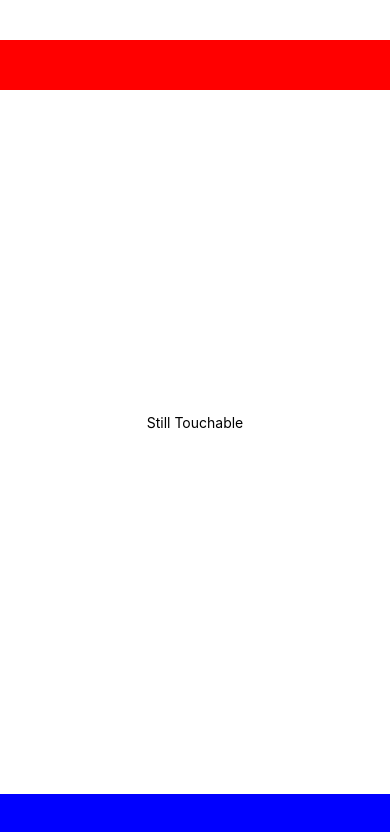
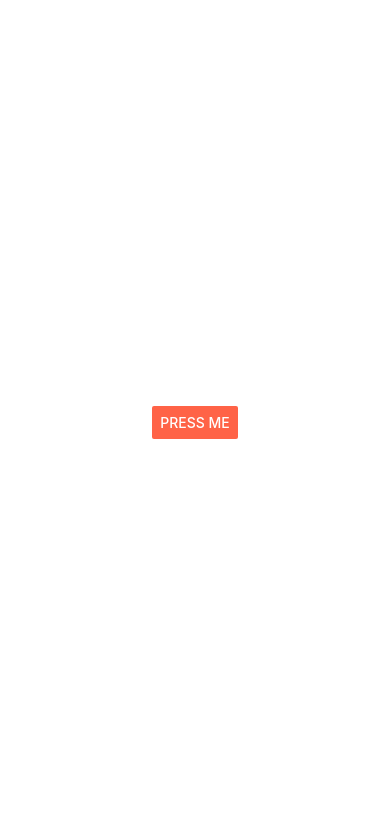
Before and after one commit to rendystdy/AnimationRN, a React Native app: screen / in a window 390 px wide. Shown: the top 832 px of the page. Built offline with nearby package versions, Linux system fonts and the light colour scheme.

Commit message:
Feat: add example createAnimatedComponent

```diff
--- a/App.js
+++ b/App.js
@@ -1,98 +1,40 @@
 import React, {Component} from 'react';
-import {
-  Text,
-  View,
-  StyleSheet,
-  PanResponder,
-  StatusBar,
-  TouchableOpacity,
-  Dimensions,
-} from 'react-native';
+import {Text, View, StyleSheet, Animated, Button} from 'react-native';
 
-const {width, height} = Dimensions.get('window');
-
-// PanResponder
-
-// One of the issues I've noticed with PanResponder is that people assume it is an all or nothing. By that I mean adding a PanResponder in a parent view means it will steal all of your touches and Touchable items won't be touchable any longer.
-
-// You may be running into this because you copy and pasted it from here the documentation here https://facebook.github.io/react-native/docs/panresponder.html and it includes a capture phase returning true. (I copy and paste this all the time). We'll talk about the capture phase next.
-
-// This is far from the case. As always, React Native internal code is all built on the same components you are using so be sure and always read that code. Navigation is one example that uses a top level PanResponder and only deals with touches on the outer edge of the screen.
-
-// General PanResponder
-
-// The React Native folk built the gesture responding system very similar to the web. The gesture system has a capture phase, just like the web. If you didn't know about the capture system on the web, there is one. The events go from a capture phase and back up through the bubble phase. You may have heard of "event bubbling" where the event starts at the inner most child then moves up each element. However before that the capture phase triggered and traversed from the top down to the element you clicked.
-
-// The capture phase in React Native has two phases per PanResponder. It has onStartShouldSetResponderCapture and onMoveShouldSetResponderCapture. The onStartShouldSetResponderCapture is called on the beginning touch, and onMoveShouldSetResponderCapture is called on every time you move your finger.
-
-// After the capture phase the bottom level touched view will then move back up the chain. The onStartShouldSetResponder function will be called on initial press, then onMoveShouldSetResponder will be called each movement of the finger.
-
-// At any point that a capture phase, or non capture phase returns true that PanResponder will receive the gesture. In that case onResponderGrant will be called, then onResponderMove, then eventually when the user removes their finger onResponderRelease.
-
-// Now do remember the capture and bubble phase are happening on EACH finger movement. So that means if a parent view returns true in onMoveShouldSetResponderCapture phase then the touch will be taken away from the other active PanResponder
-
-// When that happens onResponderTerminationRequest is called on the active PanResponder if it returns true then onResponderTerminate is called. Basically you said "Sure whatever else wants the gesture they can have it".
-
-const getDirectionAndColor = ({moveX, moveY, dx, dy}) => {
-  const draggedDown = dy > 30;
-  const draggedUp = dy < -30;
-  const draggedLeft = dx < -30;
-  const draggedRight = dx > 30;
-  const isRed = moveY < 90 && moveY > 40 && moveX > 0 && moveX < width;
-  const isBlue = moveY > height - 50 && moveX > 0 && moveX < width;
-  let dragDirection = '';
-
-  if (draggedDown || draggedUp) {
-    if (draggedDown) dragDirection += 'dragged down ';
-    if (draggedUp) dragDirection += 'dragged up ';
-  }
-
-  if (draggedLeft || draggedRight) {
-    if (draggedLeft) dragDirection += 'dragged left ';
-    if (draggedRight) dragDirection += 'dragged right ';
-  }
-
-  if (isRed) return `red ${dragDirection}`;
-  if (isBlue) return `blue ${dragDirection}`;
-  if (dragDirection) return dragDirection;
-};
-
+const AnimatedButton = Animated.createAnimatedComponent(Button);
 class App extends Component {
   constructor(props) {
     super(props);
     this.state = {
-      zone: 'Still Touchable',
+      animation: new Animated.Value(0),
     };
-    this._panResponder = PanResponder.create({
-      onMoveShouldSetPanResponder: (evt, gestureState) =>
-        !!getDirectionAndColor(gestureState),
-      onPanResponderMove: (evt, gestureState) => {
-        const drag = getDirectionAndColor(gestureState);
-        this.setState({
-          zone: drag,
-        });
-      },
-      onPanResponderTerminationRequest: (evt, gestureState) => true,
-    });
   }
 
-  onPress = () => {
-    this.setState({
-      zone: 'I got touched with a parent pan responder',
+  startAnimation = () => {
+    Animated.timing(this.state.animation, {
+      toValue: 1,
+      duration: 1500,
+    }).start(() => {
+      Animated.timing(this.state.animation, {
+        toValue: 0,
+        duration: 300,
+      }).start();
     });
   };
 
   render() {
+    const animatedColor = this.state.animation.interpolate({
+      inputRange: [0, 1],
+      outputRange: ['rgb(255,99,71)', 'rgb(99,71,255)'],
+    });
+
     return (
-      <View style={styles.container} {...this._panResponder.panHandlers}>
-        <StatusBar hidden />
-        <View style={styles.zone1} />
-        <View style={styles.center}>
-          <TouchableOpacity onPress={this.onPress}>
-            <Text>{this.state.zone}</Text>
-          </TouchableOpacity>
-        </View>
-        <View style={styles.zone2} />
+      <View style={styles.container}>
+        <AnimatedButton
+          title="Press Me"
+          onPress={this.startAnimation}
+          color={animatedColor}
+        />
       </View>
     );
   }
@@ -101,27 +43,8 @@ class App extends Component {
 const styles = StyleSheet.create({
   container: {
     flex: 1,
-  },
-  center: {
-    flex: 1,
     alignItems: 'center',
     justifyContent: 'center',
-  },
-  zone1: {
-    top: 40,
-    left: 0,
-    right: 0,
-    height: 50,
-    position: 'absolute',
-    backgroundColor: 'red',
-  },
-  zone2: {
-    left: 0,
-    right: 0,
-    bottom: 0,
-    height: 50,
-    position: 'absolute',
-    backgroundColor: 'blue',
   },
 });
 
```
